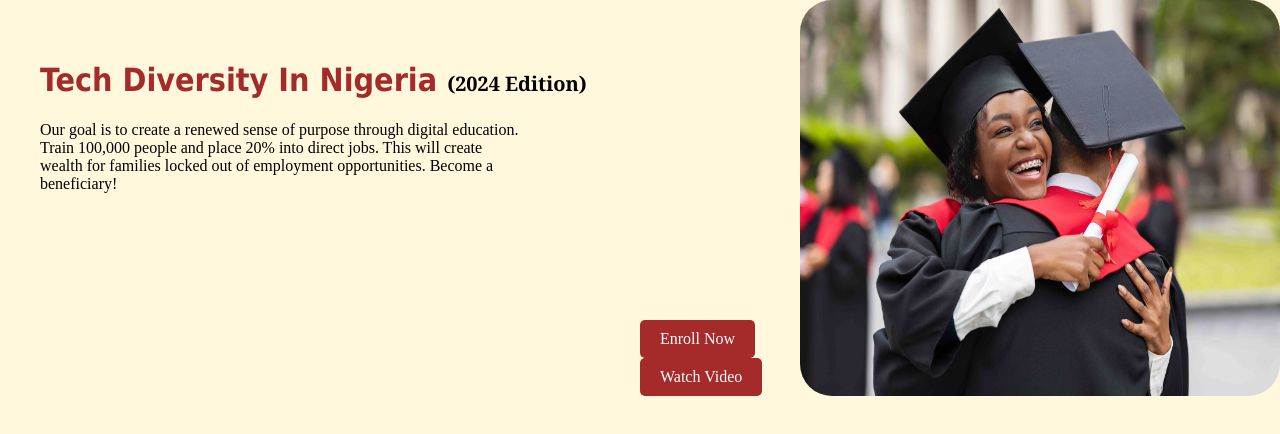
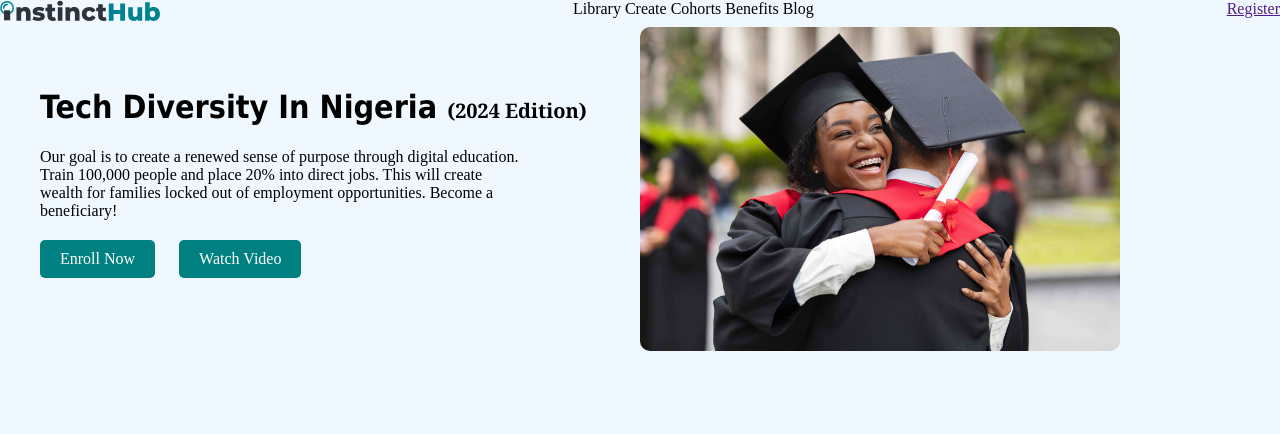
Before and after one commit to WALEX-CODER/TDN-CSS, a plain HTML site: page index.html in a window 1280 px wide. Drawn offline with Linux system fonts and the light colour scheme.

Commit message:
third commit

```diff
--- a/assets/css/style.css
+++ b/assets/css/style.css
@@ -1,20 +1,36 @@
 body{
-    background-color: cornsilk;
+    background-color: aliceblue;
     margin: 0;
     padding: 0;
     justify-content: center;
     align-items: center;
     height: 100vh;
 }
+/* Navbar Styling Start Here */
+.wrapper {
+    display: flex;
+    justify-content: space-between;
+    gap: 1.5rem;
+}
+/* First Class Styling Starts Here */
 .first {
     display: flex;
+    border-radius: 10px;
+    overflow: hidden;
+}
+.icon img {
+    width: 10rem;
+}
+.navlinks a {
+    text-decoration: none;
+    color: black;
+    gap: 1.5rem;
 }
 .text {
     padding: 40px;
 }
 .text h1 {
     width: 35rem;
-    color: brown;
     font-family: tahoma;
 }
 .text .edition {
@@ -26,12 +42,12 @@ body{
     width: 30rem;
 }
 .button {
-    margin-top: 20rem;
+    margin-top: 20px;
 }
 .button a {
     text-decoration: none;
-    background-color:
-    brown; color: white;
+    background-color: teal;
+    color: white;
     display: inline-block;
     border-radius: 5px;
     padding-top: 10px;
@@ -46,5 +62,5 @@ body{
 .grid img {
     width: 30rem;
     height: 100%;
-    border-radius: 2rem;
+    border-radius: 10px;
 }
--- a/index.html
+++ b/index.html
@@ -6,16 +6,34 @@
     <title>Welcome to CSS Project</title>
     <link rel="stylesheet" href="/assets/css/style.css">
 </head>
+<header>
+    <nav class="wrapper">
+        <div class="icon">
+            <img src="assets/img/instincthub.svg" alt="">
+        </div>
+        <div class="navlinks">
+            <a href="">Library</a>
+            <a href="">Create</a>
+            <a href="">Cohorts</a>
+            <a href="">Benefits</a>
+            <a href="">Blog</a>
+        </div>
+        <div class="navbutton">
+            <a href="">Register</a>
+        </div>
+    </nav>
+</header>
 <body>
 <div class="first">
     <div class="text">
-    <h1>Tech Diversity In Nigeria <span class="edition"> (2024 Edition)</span></h1>
-    <p>Our goal is to create a renewed sense of purpose through digital education. Train 100,000 people and place 20% into direct jobs. This will create wealth for families locked out of employment opportunities. Become a beneficiary!</p>
+        <h1>Tech Diversity In Nigeria <span class="edition"> (2024 Edition)</span></h1>
+        <p>Our goal is to create a renewed sense of purpose through digital education. Train 100,000 people and place 20% into direct jobs. This will create wealth for families locked out of employment opportunities. Become a beneficiary!</p>
+        <div class="button">
+            <a href="#" class="meta1">Enroll Now</a>
+            <a href="#" class="meta2">Watch Video</a>
+        </div>
     </div>
-    <div class="button">
-        <a href="#" class="meta1">Enroll Now</a>
-        <a href="#" class="meta2">Watch Video</a>
-    </div>
+
     <div class="grid">
         <img src="/assets/img/Tech.jpeg" alt="image">
     </div>
```
Also changed, not shown: assets/img/instincthub.svg (added).
